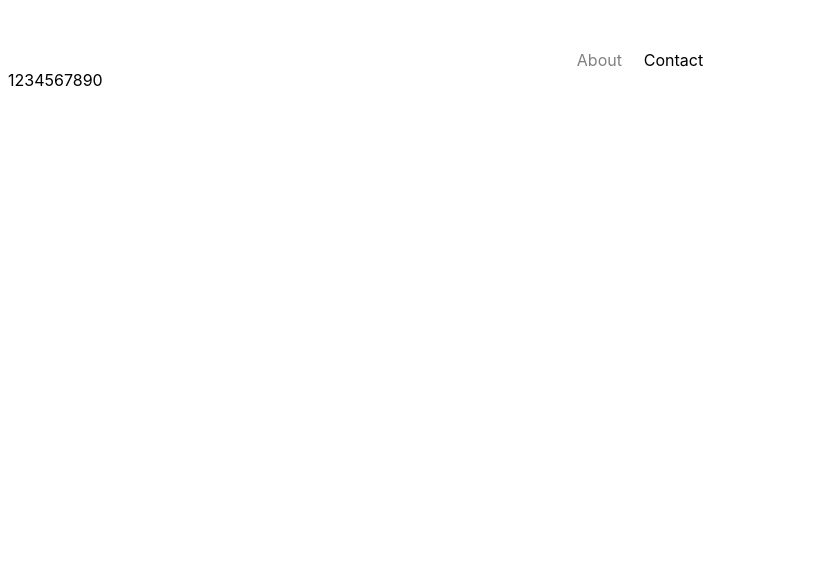
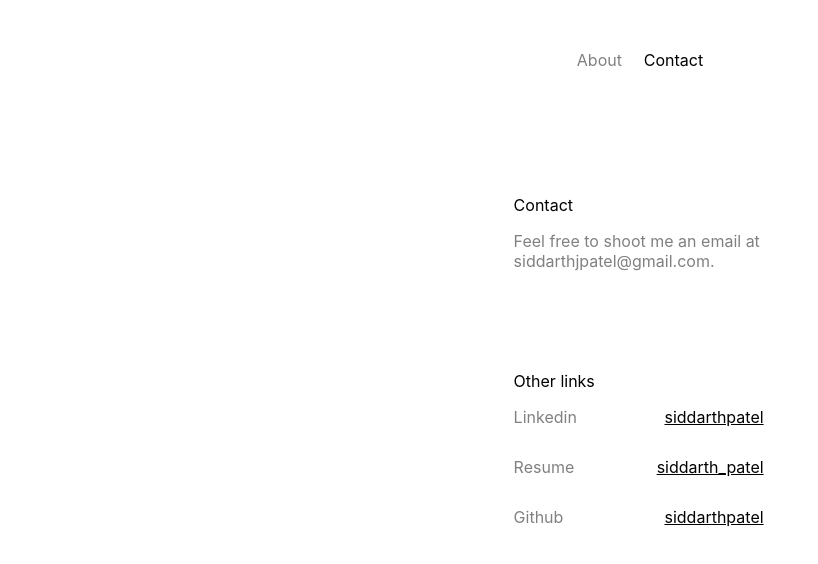
Before and after one commit to siddarthpatel/personal, a React app: page /contact in a window 1280 px wide. Shown: the top 564 px of the page, without its empty margins (0-818 px from the left). Built offline with nearby package versions, Linux system fonts and the light colour scheme.

Commit message:
add content to contact page

```diff
--- a/src/components/Contact.js
+++ b/src/components/Contact.js
@@ -8,7 +8,22 @@ const Contact = () => {
         <div>
             <Navbar path={match.pathname} />
             <div className='contact-container'>
-                1234567890
+                <div className='title'>
+                    <p>Contact</p>
+                </div>
+                <div className='info'>
+                    <p>Feel free to shoot me an email at siddarthjpatel@gmail.com.</p>
+                </div>
+                <div className='links'>
+                    <div className='title'>
+                        <p>Other links</p>
+                    </div>
+                    <div className='info'>
+                        <div>Linkedin<a href='https://linkedin.com/in/siddarthpatel' target='_blank'>siddarthpatel</a></div>
+                        <div>Resume<a href='https://github.com/siddarthpatel' target='_blank'>siddarth_patel</a></div>
+                        <div>Github<a href='https://github.com/siddarthpatel' target='_blank'>siddarthpatel</a></div>
+                    </div>
+                </div>
             </div>
         </div>
     );
--- a/styles/components/_about.scss
+++ b/styles/components/_about.scss
@@ -1,10 +1,9 @@
 .about-container {
     margin-top: 75px;
-    // text-align: center;
+    position: relative;
+    left: 37%;
+    width: 30%;
     &-personal {
-        position: relative;
-        left: 35%;
-        width: 30%;
         &-details {
             display: flex;
             .pic {
@@ -29,16 +28,7 @@
         }
     }
     &-bio {
-        position: relative;
-        left: 35%;
-        width: 30%;
         margin-top: 50px;
-        // p {
-        //     margin: auto;
-        // }
-        // .title {
-
-        // }
         .info {
             margin-top: 10px;
             p {
--- /dev/null
+++ b/styles/components/_contact.scss
@@ -0,0 +1,33 @@
+.contact-container {
+    margin-top: 125px;
+    position: relative;
+    left: 40%;
+    width: 30%;
+    .info {
+        p {
+            color: gray;
+        }
+    }
+    .links {
+        margin-top: 100px;
+        .info {
+            margin-top: 15px;
+            div {
+                display: flex;
+                width: 250px;
+                justify-content: space-between;
+                color: gray;
+                margin-bottom: 30px;
+                a {
+                    color: black;
+                }
+                a:link {
+                    text-decoration: underline;
+                }
+                a:hover {
+                    text-decoration: none;
+                }
+            }
+        }
+    }
+}
--- a/styles/styles.scss
+++ b/styles/styles.scss
@@ -1,3 +1,4 @@
 @import "./base/base";
 @import "./components/navbar";
 @import "./components/about";
+@import "./components/contact";
```
